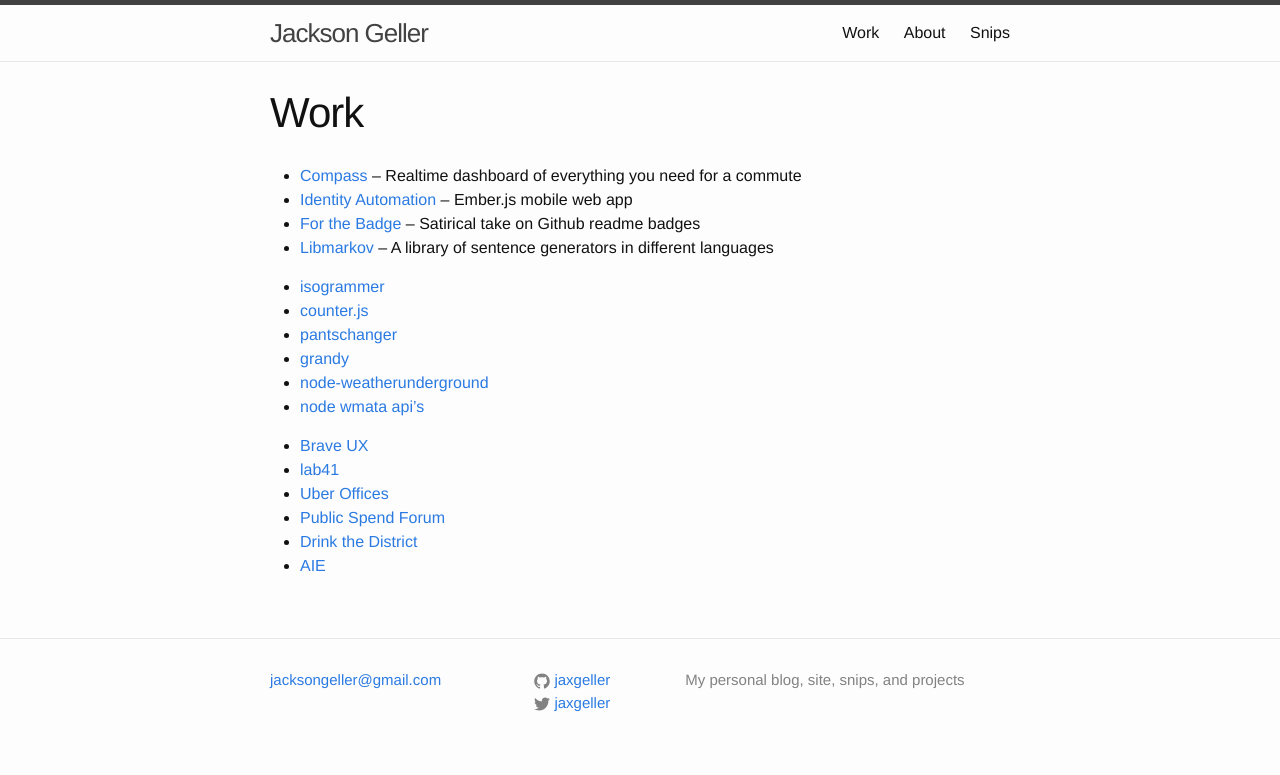
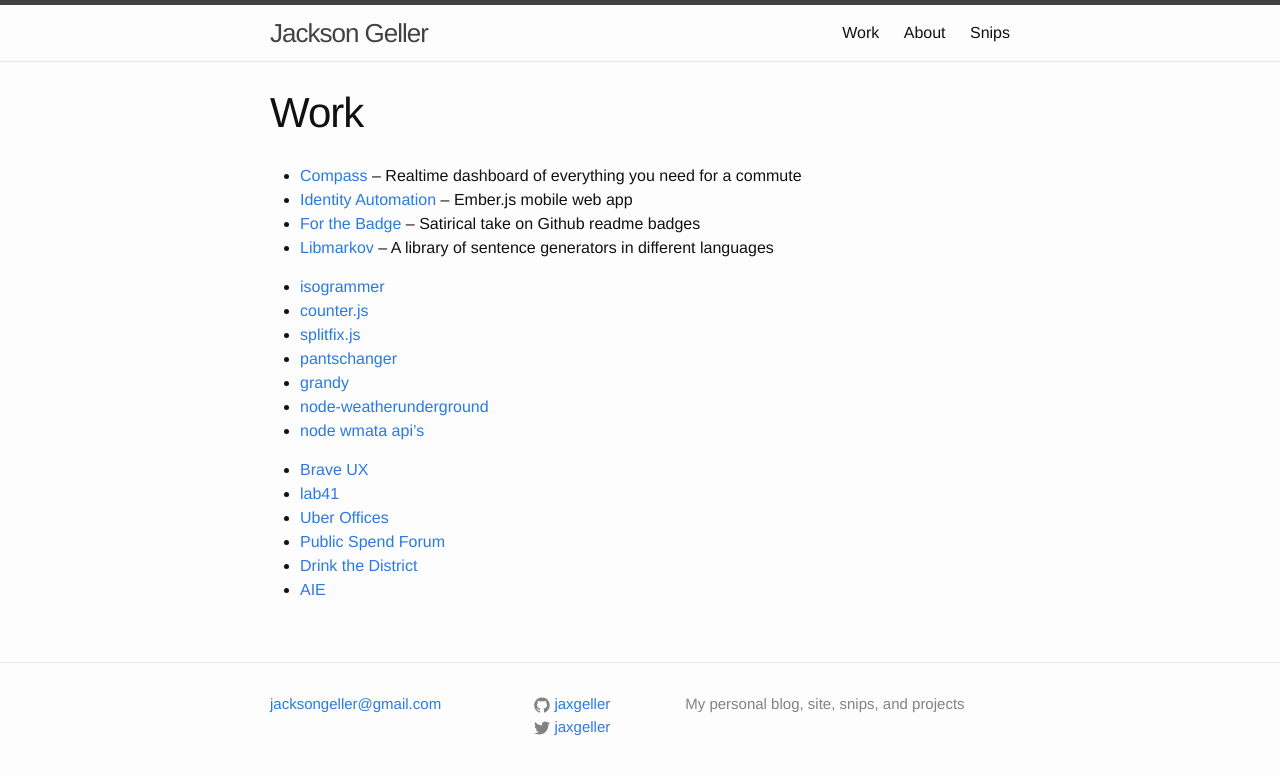
Before and after one commit to jaxgeller/jaxgeller.github.io, a Jekyll site: the page built from work.md, in a window 1280 px wide. Shown: the top 775 px of the page. Built offline with Jekyll 4.4.1, drawn with Linux system fonts in a browser that asks for light colours.

Commit message:
add splitfix as a project

```diff
--- a/work.md
+++ b/work.md
@@ -11,6 +11,7 @@
 
 * [isogrammer](https://isogrammer.com/)
 * [counter.js](https://jaxgeller.com/projects/counter.js/)
+* [splitfix.js](https://jaxgeller.com/projects/splitfix.js/)
 * [pantschanger](https://pantschanger.com/)
 * [grandy](https://grandy.io/)
 * [node-weatherunderground](https://github.com/jaxgeller/node-weatherunderground/)
```
